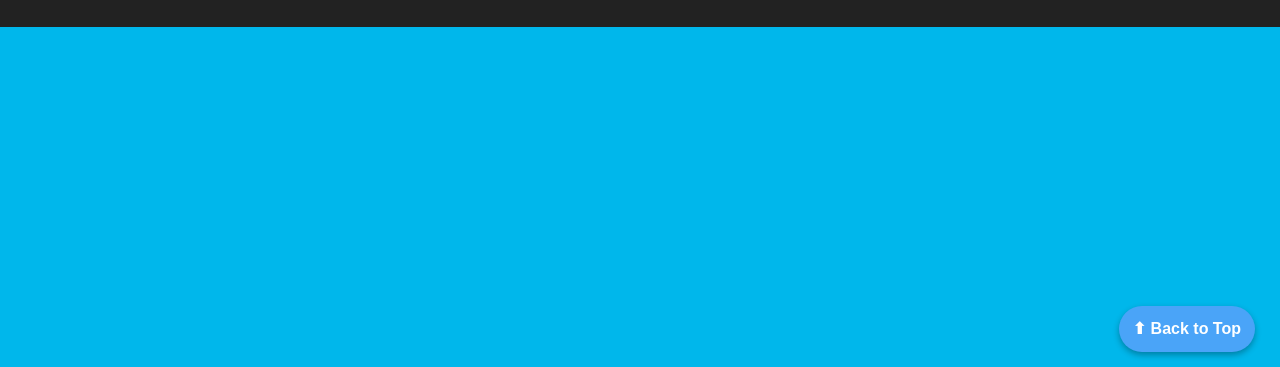
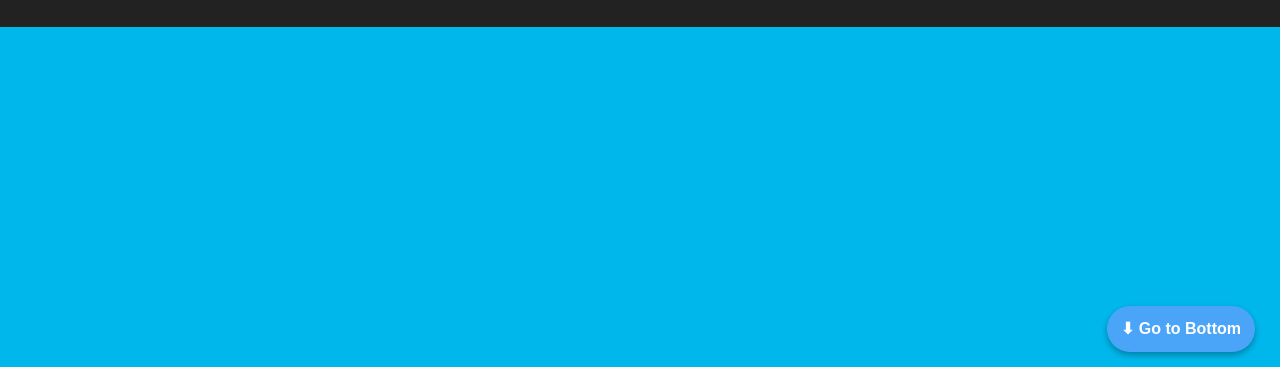
Before and after one commit to Joshua321V/Sweet-Tea-Delivery-Website, a plain HTML site: page cart.html in a window 1280 px wide. Shown: the part 433-800 px from the top of the page. Drawn offline with Linux system fonts and the light colour scheme.

Commit message:
Update cart.html

```diff
--- a/cart.html
+++ b/cart.html
@@ -35,10 +35,8 @@
     <button id="checkout-btn" type="button">Checkout & Order Online</button>
   </section>
 
- <!-- Footer -->
 <footer id="foot">
   <div class="foot">
-    <!-- Left: Follow Us -->
     <div class="social">
       <p>Follow us on:</p>
       <div class="social-icons">
@@ -50,16 +48,14 @@
       </div>
     </div>
 
-    <!-- Center: Copyright -->
     <div class="copyright">
       <p>&copy; 2025 Sweet Tea Delivery. All Rights Reserved.</p>
     </div>
 
-    <!-- Right: Contact and Back to Top -->
     <div class="contact-info">
       <p>Contact: <a href="mailto:Sweettea@gmail.com">Sweettea@gmail.com</a> |
          <a href="tel:+639560164968">+63 956 016 4968</a></p>
-      <a href="#" id="backToTop" class="back-to-top">⬆ Back to Top</a>
+      <a href="#" id="scrollBtn" class="back-to-top">⬇ Go to Bottom</a>
     </div>
   </div>
 </footer>
```
